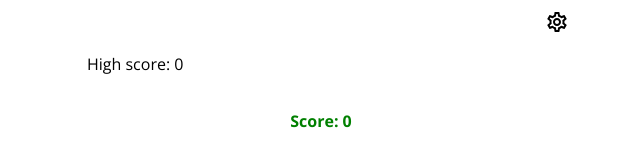
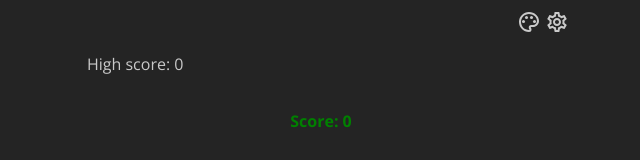
Before and after one commit to eahenke/block-pop, a React (Vite) app: page / in a window 1280 px wide. Shown: the top 160 px of the page, without its empty margins (319-959 px from the left). Built offline with nearby package versions, Linux system fonts and the light colour scheme; what rand-seed would draw is missing.

Commit message:
add dark mode

```diff
--- a/src/App.tsx
+++ b/src/App.tsx
@@ -6,7 +6,7 @@ import { theme } from './ui/theme';
 
 function App() {
   return (
-    <MantineProvider theme={theme}>
+    <MantineProvider theme={theme} defaultColorScheme="dark">
       <GameProvider>
         <Game />
       </GameProvider>
--- a/src/ui/components/common/modal/Modal.tsx
+++ b/src/ui/components/common/modal/Modal.tsx
@@ -26,8 +26,8 @@ export const Modal = ({
       <MantineModal.Content>
         <MantineModal.Header>
           {onBack ? (
-            <ActionIcon variant="transparent" onClick={onBack}>
-              <MdArrowBack size={24} color="black" />
+            <ActionIcon color="text" variant="transparent" onClick={onBack}>
+              <MdArrowBack size={24} />
             </ActionIcon>
           ) : null}
           <MantineModal.Title
--- a/src/ui/components/game/Game.tsx
+++ b/src/ui/components/game/Game.tsx
@@ -1,5 +1,6 @@
 import { useState } from 'react';
-import { MdOutlineSettings } from 'react-icons/md';
+import { MdOutlineSettings, MdOutlinePalette } from 'react-icons/md';
+import { useMantineColorScheme } from '@mantine/core';
 import { Board } from '../board';
 import { Level } from '../level';
 import { Score } from '../score';
@@ -10,17 +11,32 @@ import { GameOver } from '../game-over';
 
 export const Game = () => {
   const [settingsOpen, setSettingsOpen] = useState(false);
+  const { setColorScheme, colorScheme } = useMantineColorScheme();
+
+  const toggleColorScheme = () => {
+    const nextScheme = colorScheme === 'dark' ? 'light' : 'dark';
+    setColorScheme(nextScheme);
+  };
 
   return (
     <div>
       <div className="game">
         <section className="control-area">
           <ActionIcon
+            color="text"
+            variant="transparent"
+            onClick={toggleColorScheme}
+            aria-label="Theme"
+          >
+            <MdOutlinePalette size={24} />
+          </ActionIcon>
+          <ActionIcon
+            color="text"
             variant="transparent"
             onClick={() => setSettingsOpen(true)}
             aria-label="Settings"
           >
-            <MdOutlineSettings color="black" size={24} />
+            <MdOutlineSettings size={24} />
           </ActionIcon>
         </section>
         <section className="level-area">
```
